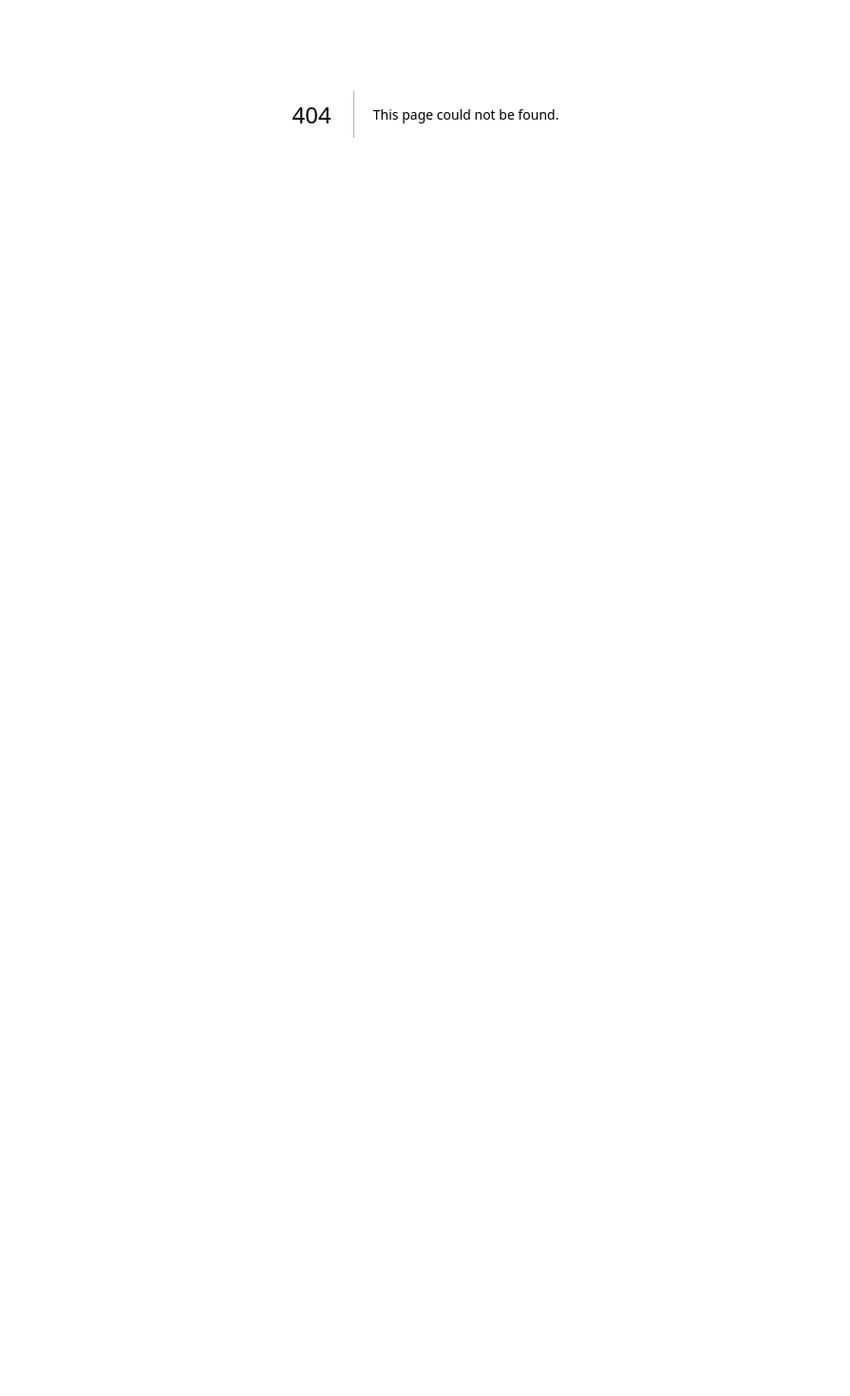
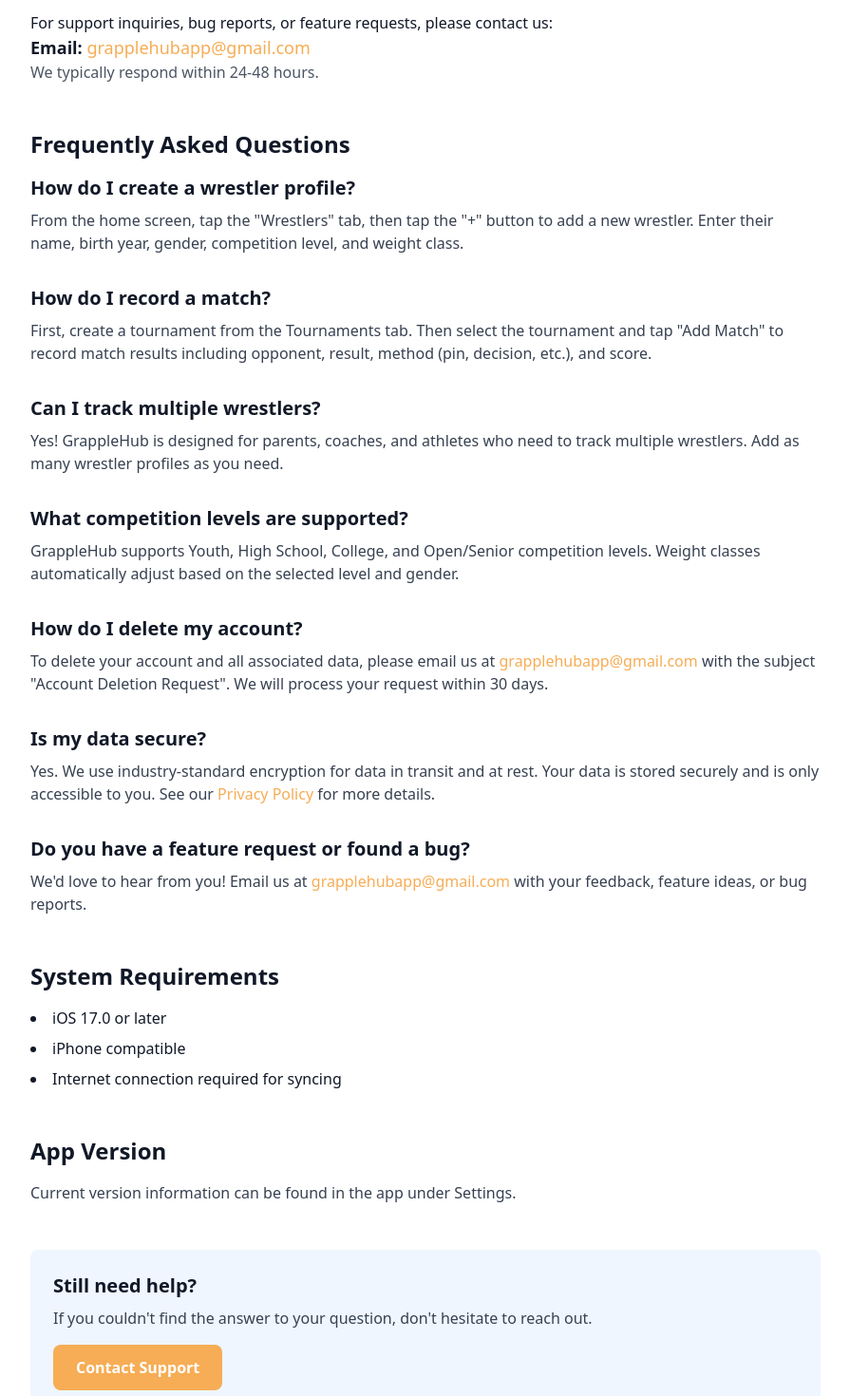
Before and after one commit to GrappleHub/www, a Next.js app: page /support in a window 1280 px wide. Before the commit this address had no page. Shown: the part 280-1750 px from the top of the page at 95% size, without its empty margins (192-1087 px from the left). Before the commit the page ends 800 px from the top, so only its background shows below. Built offline with nearby package versions, Linux system fonts and the light colour scheme.

Commit message:
Add support page

```diff
--- /dev/null
+++ b/app/support/page.tsx
@@ -0,0 +1,130 @@
+import Header from '@/components/Header'
+import Footer from '@/components/Footer'
+
+export const metadata = {
+  title: 'Support - GrappleHub',
+  description: 'Get help with GrappleHub - FAQ, contact information, and support resources',
+}
+
+export default function Support() {
+  return (
+    <>
+      <Header />
+
+      <div className="max-w-4xl mx-auto px-4 sm:px-6 lg:px-8 py-12">
+        <article className="prose prose-lg max-w-none">
+          <h1 className="text-4xl font-bold mb-4">Support</h1>
+
+          <p className="text-xl text-gray-600 mb-8">
+            Need help with GrappleHub? We're here to assist you.
+          </p>
+
+          <h2 className="text-2xl font-bold mt-12 mb-4">Contact Us</h2>
+          <p>For support inquiries, bug reports, or feature requests, please contact us:</p>
+          <p className="text-lg">
+            <strong>Email:</strong>{' '}
+            <a href="mailto:grapplehubapp@gmail.com" className="text-secondary hover:underline">
+              grapplehubapp@gmail.com
+            </a>
+          </p>
+          <p className="text-gray-600">We typically respond within 24-48 hours.</p>
+
+          <h2 className="text-2xl font-bold mt-12 mb-4">Frequently Asked Questions</h2>
+
+          <div className="space-y-8">
+            <div>
+              <h3 className="text-xl font-semibold mb-2">How do I create a wrestler profile?</h3>
+              <p className="text-gray-700">
+                From the home screen, tap the "Wrestlers" tab, then tap the "+" button to add a new wrestler.
+                Enter their name, birth year, gender, competition level, and weight class.
+              </p>
+            </div>
+
+            <div>
+              <h3 className="text-xl font-semibold mb-2">How do I record a match?</h3>
+              <p className="text-gray-700">
+                First, create a tournament from the Tournaments tab. Then select the tournament and tap
+                "Add Match" to record match results including opponent, result, method (pin, decision, etc.),
+                and score.
+              </p>
+            </div>
+
+            <div>
+              <h3 className="text-xl font-semibold mb-2">Can I track multiple wrestlers?</h3>
+              <p className="text-gray-700">
+                Yes! GrappleHub is designed for parents, coaches, and athletes who need to track multiple
+                wrestlers. Add as many wrestler profiles as you need.
+              </p>
+            </div>
+
+            <div>
+              <h3 className="text-xl font-semibold mb-2">What competition levels are supported?</h3>
+              <p className="text-gray-700">
+                GrappleHub supports Youth, High School, College, and Open/Senior competition levels.
+                Weight classes automatically adjust based on the selected level and gender.
+              </p>
+            </div>
+
+            <div>
+              <h3 className="text-xl font-semibold mb-2">How do I delete my account?</h3>
+              <p className="text-gray-700">
+                To delete your account and all associated data, please email us at{' '}
+                <a href="mailto:grapplehubapp@gmail.com" className="text-secondary hover:underline">
+                  grapplehubapp@gmail.com
+                </a>{' '}
+                with the subject "Account Deletion Request". We will process your request within 30 days.
+              </p>
+            </div>
+
+            <div>
+              <h3 className="text-xl font-semibold mb-2">Is my data secure?</h3>
+              <p className="text-gray-700">
+                Yes. We use industry-standard encryption for data in transit and at rest. Your data is stored
+                securely and is only accessible to you. See our{' '}
+                <a href="/privacy" className="text-secondary hover:underline">Privacy Policy</a> for more details.
+              </p>
+            </div>
+
+            <div>
+              <h3 className="text-xl font-semibold mb-2">Do you have a feature request or found a bug?</h3>
+              <p className="text-gray-700">
+                We'd love to hear from you! Email us at{' '}
+                <a href="mailto:grapplehubapp@gmail.com" className="text-secondary hover:underline">
+                  grapplehubapp@gmail.com
+                </a>{' '}
+                with your feedback, feature ideas, or bug reports.
+              </p>
+            </div>
+          </div>
+
+          <h2 className="text-2xl font-bold mt-12 mb-4">System Requirements</h2>
+          <ul className="list-disc list-inside space-y-2">
+            <li>iOS 17.0 or later</li>
+            <li>iPhone compatible</li>
+            <li>Internet connection required for syncing</li>
+          </ul>
+
+          <h2 className="text-2xl font-bold mt-12 mb-4">App Version</h2>
+          <p className="text-gray-700">
+            Current version information can be found in the app under Settings.
+          </p>
+
+          <div className="bg-blue-50 p-6 rounded-lg mt-12">
+            <h3 className="text-xl font-semibold mb-2">Still need help?</h3>
+            <p className="text-gray-700 mb-4">
+              If you couldn't find the answer to your question, don't hesitate to reach out.
+            </p>
+            <a
+              href="mailto:grapplehubapp@gmail.com"
+              className="inline-block bg-secondary text-white px-6 py-3 rounded-lg font-semibold hover:bg-opacity-90 transition-colors"
+            >
+              Contact Support
+            </a>
+          </div>
+        </article>
+      </div>
+
+      <Footer />
+    </>
+  )
+}
```
